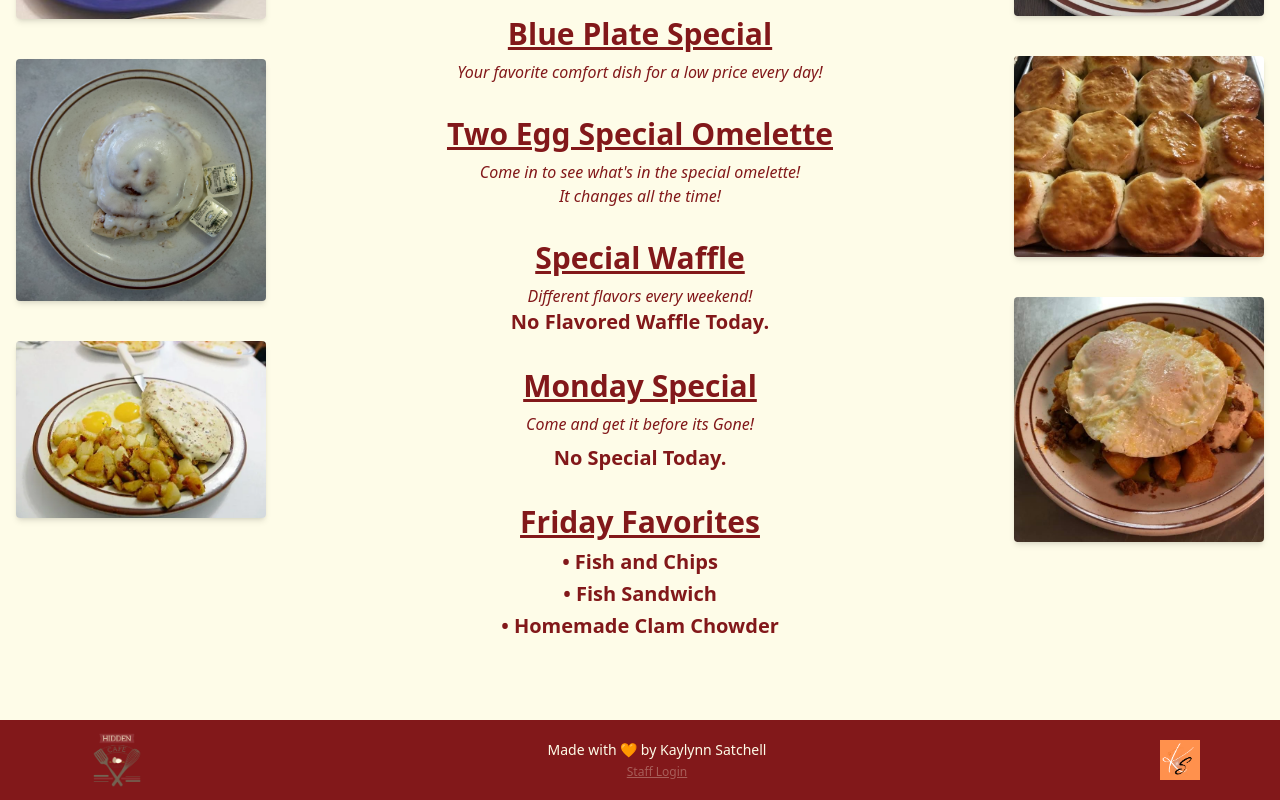
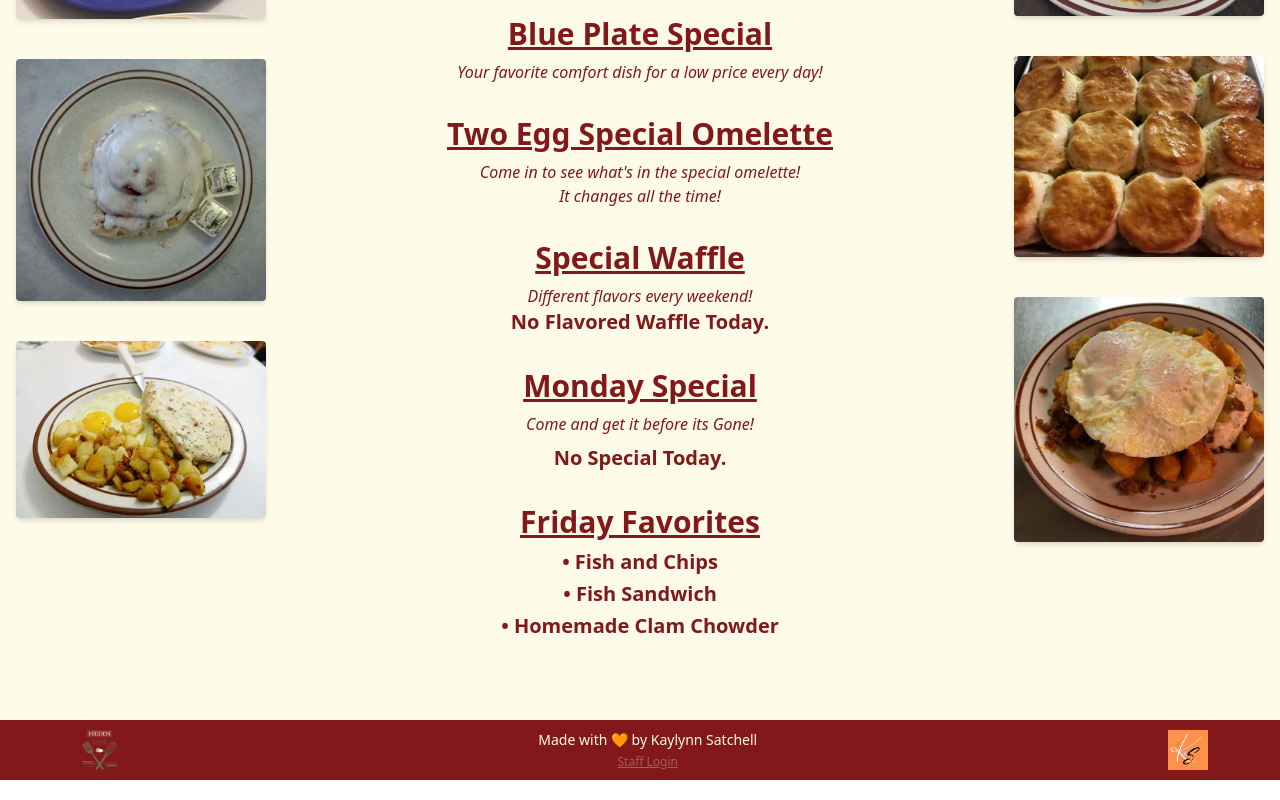
Before and after one commit to kayleesatch/hidden-cafe, a React (Vite) app: page / in a window 1280 px wide. Shown: the part 778-1578 px from the top of the page. Built offline with nearby package versions, Linux system fonts and the light colour scheme; no server answers; the database is empty.

Commit message:
edited the footer to make center

```diff
--- a/src/components/Footer.jsx
+++ b/src/components/Footer.jsx
@@ -1,14 +1,14 @@
 export default function Footer() {
     return (
         <footer className="bg-red-900 text-yellow-50 text-sm">
-            <div className="max-w-6xl mx-auto px-4 flex items-center justify-between">
+            <div className="max-w-6xl mx-auto px-2 flex items-center justify-between">
                 <img
                     src="/Hidden Cafe-Logo(3).png"
-                    className="w-auto h-20"
+                    className="h-15 w-auto"
                     alt="Logo"
                 />
 
-                <div className="text-center flex-1">
+                <div className="text-center items-center flex-1">
                     <p>Made with 🧡 by Kaylynn Satchell</p>
                     <div className="mt-1 text-xs opacity-30 hover:opacity-100 transition">
                         <a href="/login" className="underline">Staff Login</a>
```
